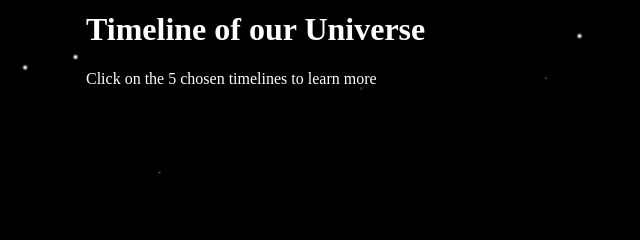
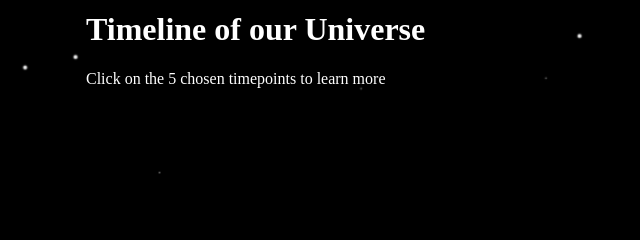
Before and after one commit to egeyesss/TooU, a plain HTML site: page index.html in a window 1280 px wide. Shown: the part 269-509 px from the top of the page, 522-1162 px from the left. Drawn offline with Linux system fonts and the light colour scheme.

Commit message:
Update index.html

```diff
--- a/index.html
+++ b/index.html
@@ -94,7 +94,7 @@
 
         <div class="timelineHeader">
             <h1>Timeline of our Universe</h1>
-            <p>Click on the 5 chosen timelines to learn more</p>
+            <p>Click on the 5 chosen timepoints to learn more</p>
         </div>
 
 
```
